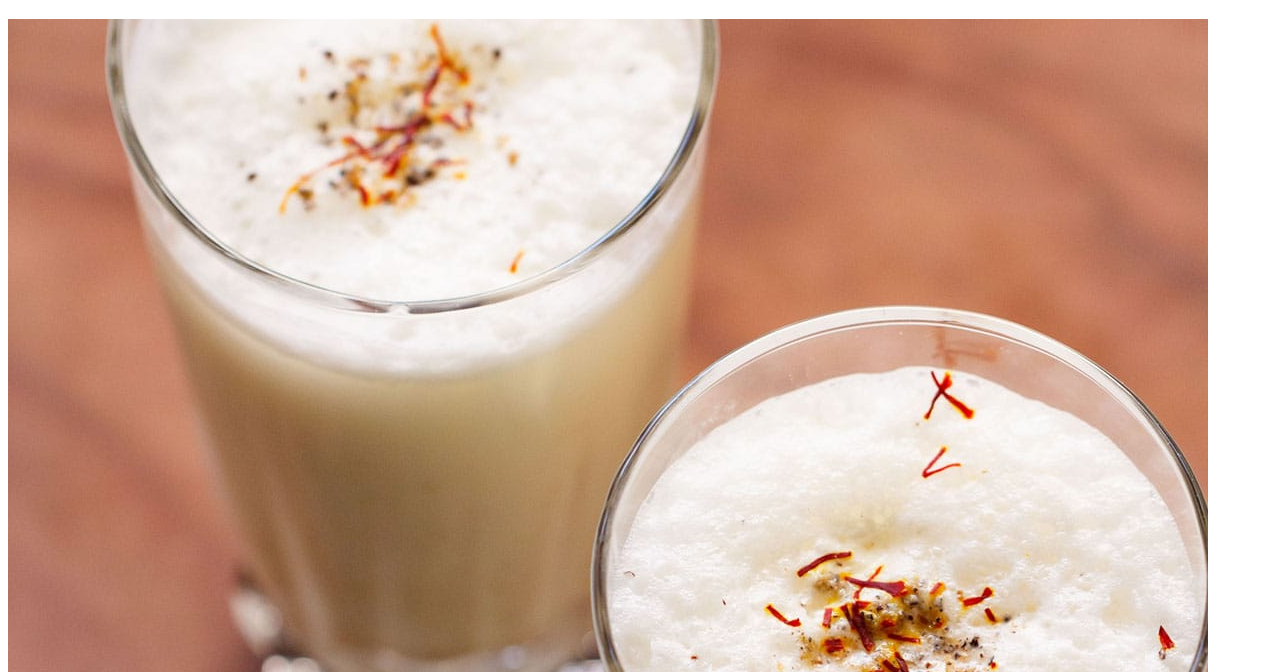
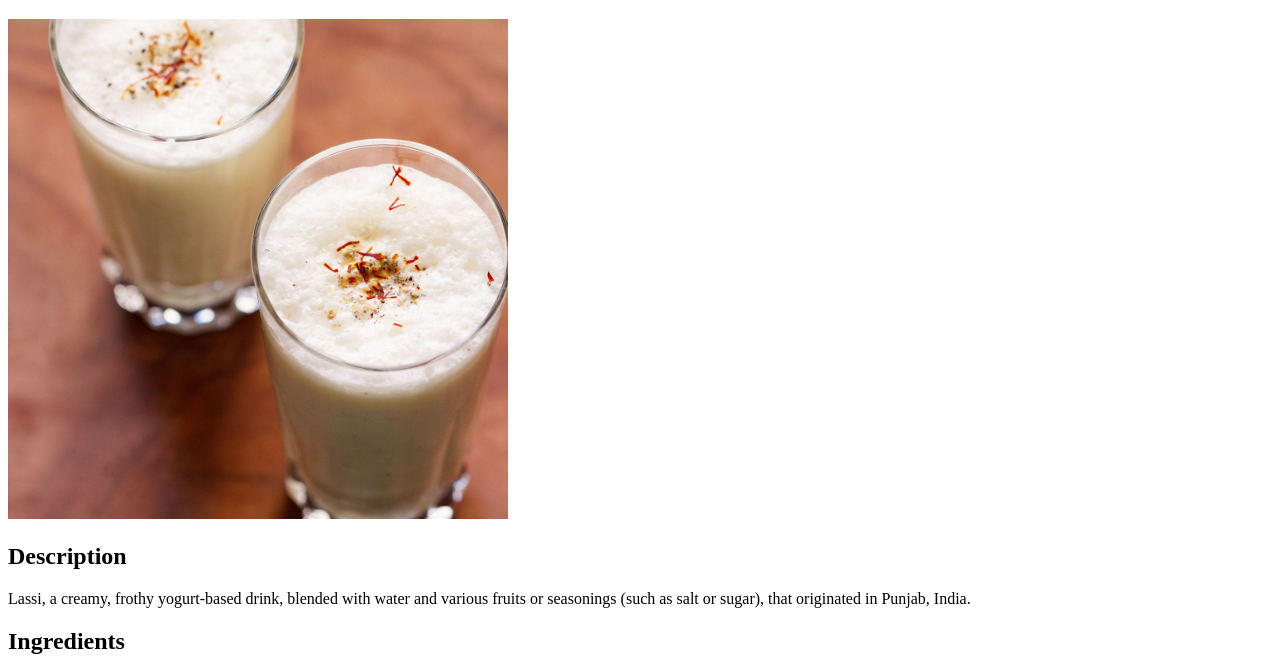
Before and after one commit to JeeBoomBoi/odin-recipes, a plain HTML site: page recipes/lassi.html in a window 1280 px wide. Shown: the part 61-733 px from the top of the page. Drawn offline with Linux system fonts and the light colour scheme.

Commit message:
image height edit

```diff
--- a/recipes/lassi.html
+++ b/recipes/lassi.html
@@ -10,7 +10,7 @@
 
 <body>
     <h1>Lassi</h1>
-    <img src="../images/lassi.jpg" alt="Image of lassi">
+    <img src="../images/lassi.jpg" alt="Image of lassi" style="height: 500px; width: auto;">
     <h2>Description</h2>
     <p>
         Lassi, a creamy, frothy yogurt-based drink, blended with water and various fruits or seasonings (such as salt or
```
